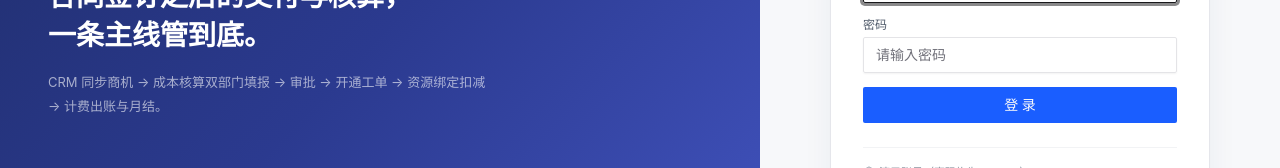
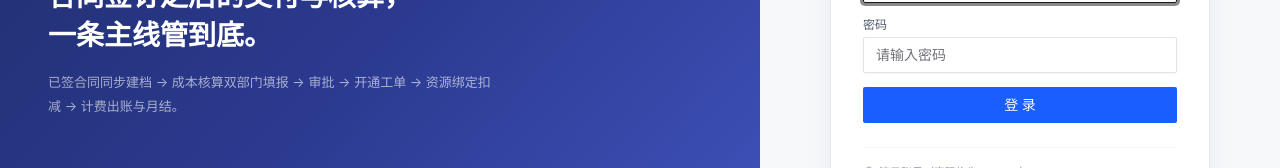
Before and after one commit to ShengxiXu/dmt-erp, a React (Vite) app: page / in a window 1280 px wide. Shown: the part 365-533 px from the top of the page. Built offline with nearby package versions, Linux system fonts and the light colour scheme.

Commit message:
登录页业务链路文案去 CRM 字眼：改为「已签合同同步建档」开头，与本系统只管合同签订后业务的定位一致

```diff
--- a/src/pages/Login.tsx
+++ b/src/pages/Login.tsx
@@ -74,7 +74,7 @@ export default function Login() {
         </div>
         <div>
           <div className="text-[28px] font-semibold leading-snug text-white">合同签订之后的交付与核算，<br />一条主线管到底。</div>
-          <div className="mt-4 max-w-md text-[13px] leading-6 text-white/60">CRM 同步商机 → 成本核算双部门填报 → 审批 → 开通工单 → 资源绑定扣减 → 计费出账与月结。</div>
+          <div className="mt-4 max-w-md text-[13px] leading-6 text-white/60">已签合同同步建档 → 成本核算双部门填报 → 审批 → 开通工单 → 资源绑定扣减 → 计费出账与月结。</div>
         </div>
         <div className="text-[12px] text-white/40">上海地面通信息网络有限公司 · 第一期原型</div>
       </div>
```
